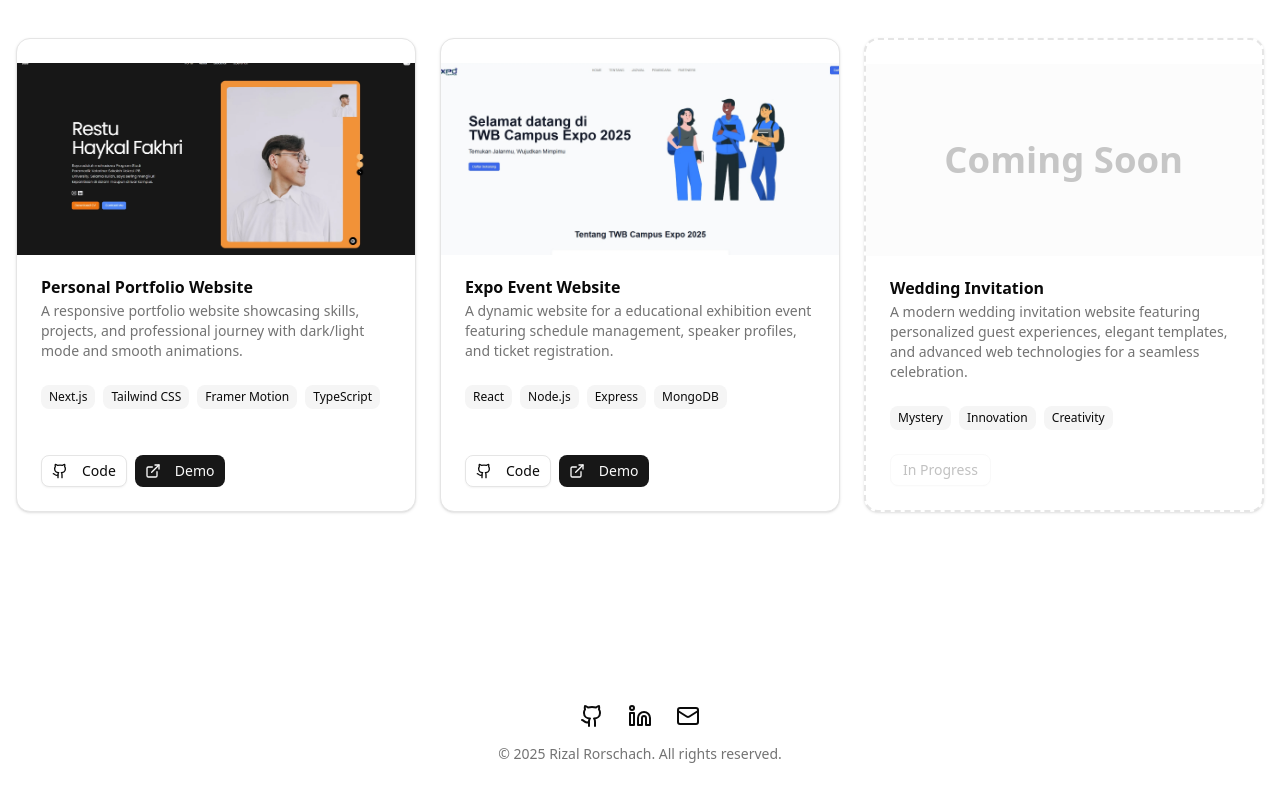
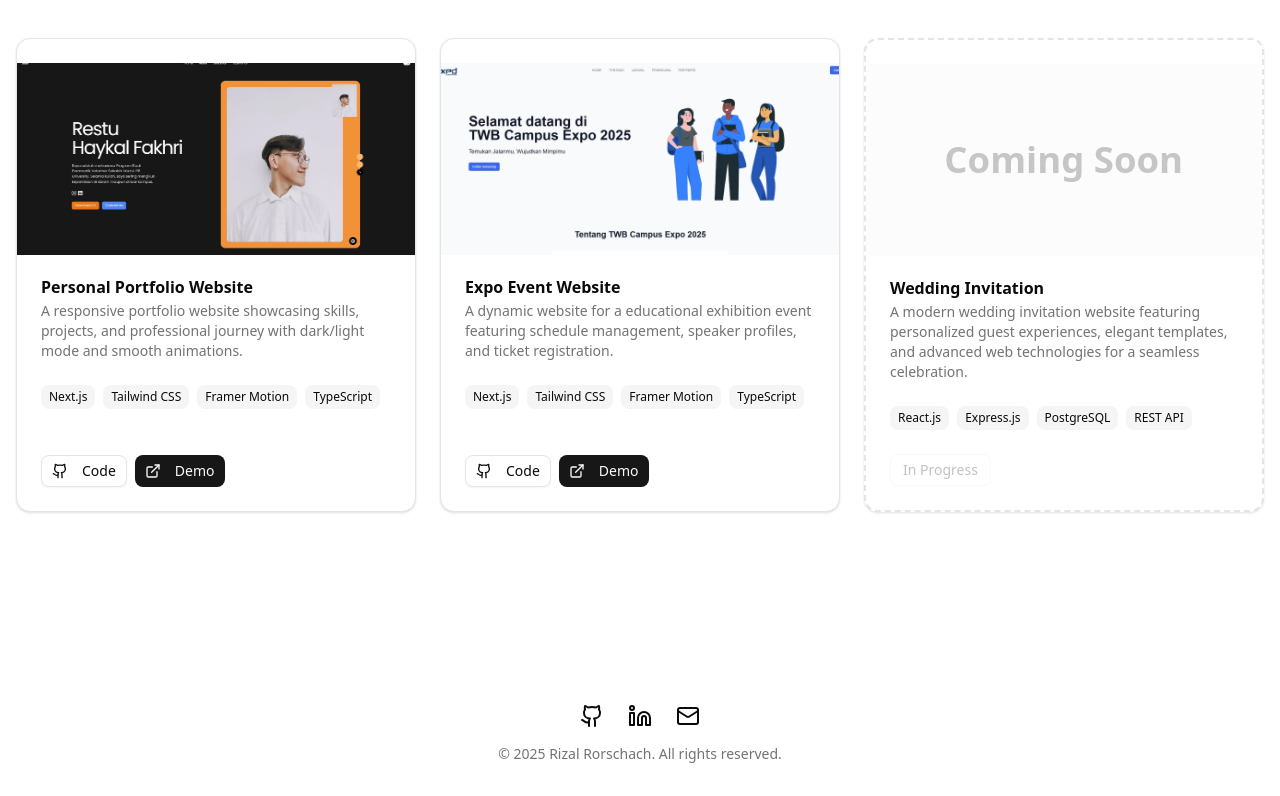
Before and after one commit to rizalrorschach/new-portfolio, a Next.js app: page / in a window 1280 px wide. Shown: the part 904-1700 px from the top of the page. Built offline with nearby package versions, Linux system fonts and the light colour scheme.

Commit message:
Update project tags in Projects component to reflect current technologies

```diff
--- a/components/projects.tsx
+++ b/components/projects.tsx
@@ -20,7 +20,7 @@ export default function Projects() {
     {
       title: "Expo Event Website",
       description: "A dynamic website for a educational exhibition event featuring schedule management, speaker profiles, and ticket registration.",
-      tags: ["React", "Node.js", "Express", "MongoDB"],
+      tags: ["Next.js", "Tailwind CSS", "Framer Motion", "TypeScript"],
       image: "/expo.png?height=200&width=400",
       github: "https://github.com/rizalrorschach/twb-expo",
       demo: "https://www.twbexpo.my.id/",
@@ -129,7 +129,7 @@ export default function Projects() {
               </CardHeader>
               <CardContent className="flex-grow">
                 <div className="flex flex-wrap gap-2">
-                  {["Mystery", "Innovation", "Creativity"].map((tag) => (
+                  {["React.js", "Express.js", "PostgreSQL", "REST API"].map((tag) => (
                     <motion.span key={tag} className="px-2 py-1 bg-muted text-xs rounded-md" whileHover={{ scale: 1.1, transition: { duration: 0.2 } }}>
                       {tag}
                     </motion.span>
```
